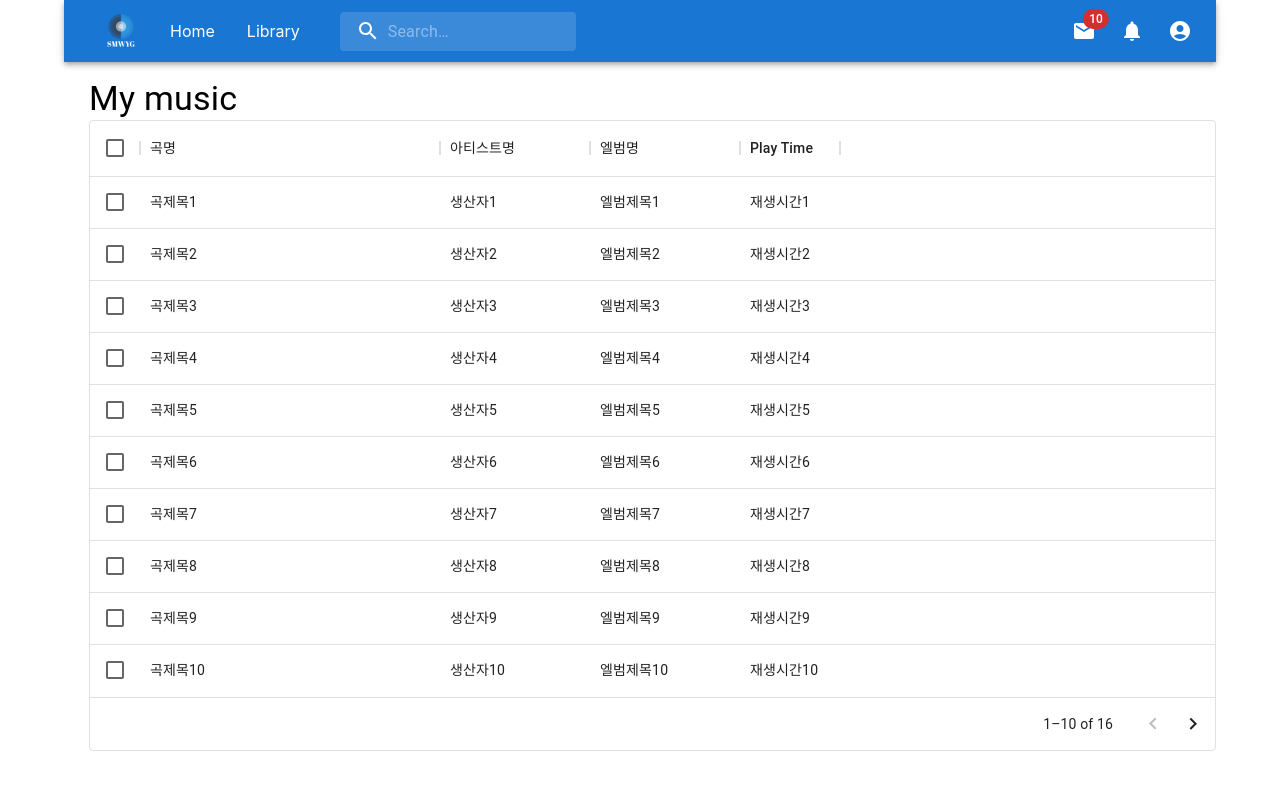
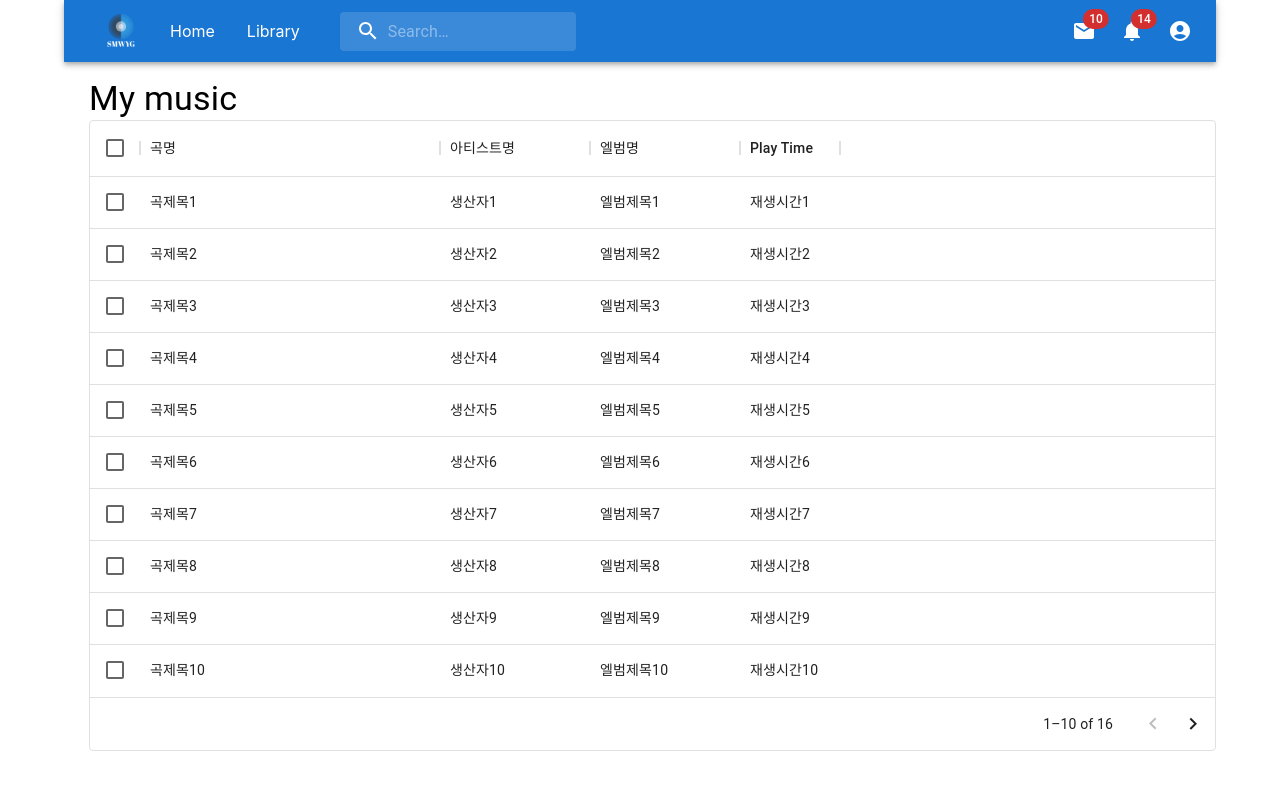
Before and after one commit to MinsuKim21/22-summer-UXM, a React (Create React App) app: page /library in a window 1280 px wide. Shown: the top 790 px of the page. Built offline with nearby package versions, Linux system fonts and the light colour scheme.

Commit message:
Chore : chage badge counte

```diff
--- a/src/components/AppHeader2.jsx
+++ b/src/components/AppHeader2.jsx
@@ -150,7 +150,7 @@ const AppHeader2 = () => {
               aria-label="badgeContent 값을 바꿔 알림수를 알려준다"
               color="inherit"
             >
-              <Badge badgeContent={0} color="error">
+              <Badge badgeContent={14} color="error">
                 <NotificationsIcon />
               </Badge>
             </IconButton>
```
